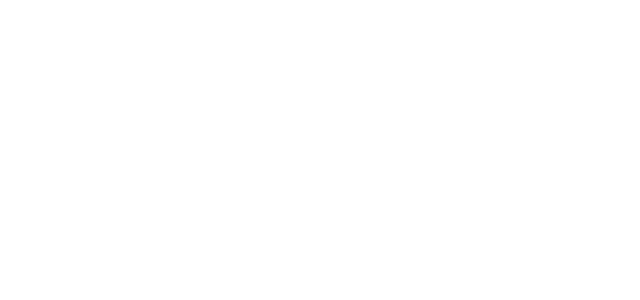
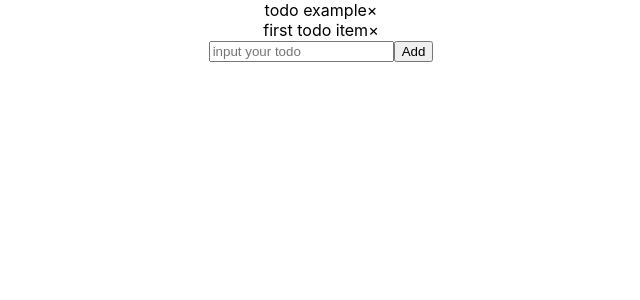
Before and after one commit to Cik-hey/todolist-with-antd, a React (Create React App) app: page / in a window 1280 px wide. Shown: the top 300 px of the page, without its empty margins (319-959 px from the left). Built offline with nearby package versions, Linux system fonts and the light colour scheme.

Commit message:
refactor: removed comments and unecessary spaces

```diff
--- a/src/App.js
+++ b/src/App.js
@@ -5,7 +5,7 @@ import PromiseDemo from './features/todo/PromiseDemo';
 function App() {
   return (
     <div className="App">
-      {/* <TodoList /> */}
+      <TodoList />
       <PromiseDemo />
     </div>
   );
--- a/src/features/todo/TodoGenerator.jsx
+++ b/src/features/todo/TodoGenerator.jsx
@@ -12,7 +12,6 @@ const TodoGenerator = () => {
         setTodoText(event.target.value);
     };
     const onAdd = () => {
-        // console.log("save the data to global store");
         dispatch(addTodo(todoText));
         setTodoText("");
     }
--- a/src/features/todo/TodoGroup.js
+++ b/src/features/todo/TodoGroup.js
@@ -2,9 +2,6 @@ import TodoItem from "./TodoItem";
 
 const TodoGroup = (props) => {
   const { todoList } = props;
-  // return todoList.map((todo) => {
-  //   return <div>{todo.text}</div>
-  // })
   return todoList.map((todo) => <TodoItem key={todo.id} todo={todo} />);
 };
 
--- a/src/features/todo/TodoItem.css
+++ b/src/features/todo/TodoItem.css
@@ -1,6 +1,3 @@
 .done {
     text-decoration: line-through;
 }
-.task-item {
-    width: 200px;
-}
--- a/src/features/todo/TodoItem.js
+++ b/src/features/todo/TodoItem.js
@@ -5,8 +5,6 @@ import "./TodoItem.css";
 
 const TodoItem = (props) =>  {
     const { todo } = props;
-    //event handler
-    //dispatch(deleteTodo(todo.id))
     const dispatch = useDispatch();
     const onDelete = () => {
         dispatch(deleteTodo(todo.id));
--- a/src/features/todo/TodoList.js
+++ b/src/features/todo/TodoList.js
@@ -3,12 +3,8 @@ import TodoGenerator from "./TodoGenerator";
 import TodoGroup from "./TodoGroup";
 
 const TodoList = () => {
-    // useSelector((state) => {
-    //     return state.todoList;
-    // });
     const todoList = useSelector((state) => state.todoList);
     console.log(todoList);
-
     return (
     <>
         <TodoGroup todoList = {todoList} />
```
Also changed, not shown: src/features/todo/todoSlice.js (+0 -7 lines).
